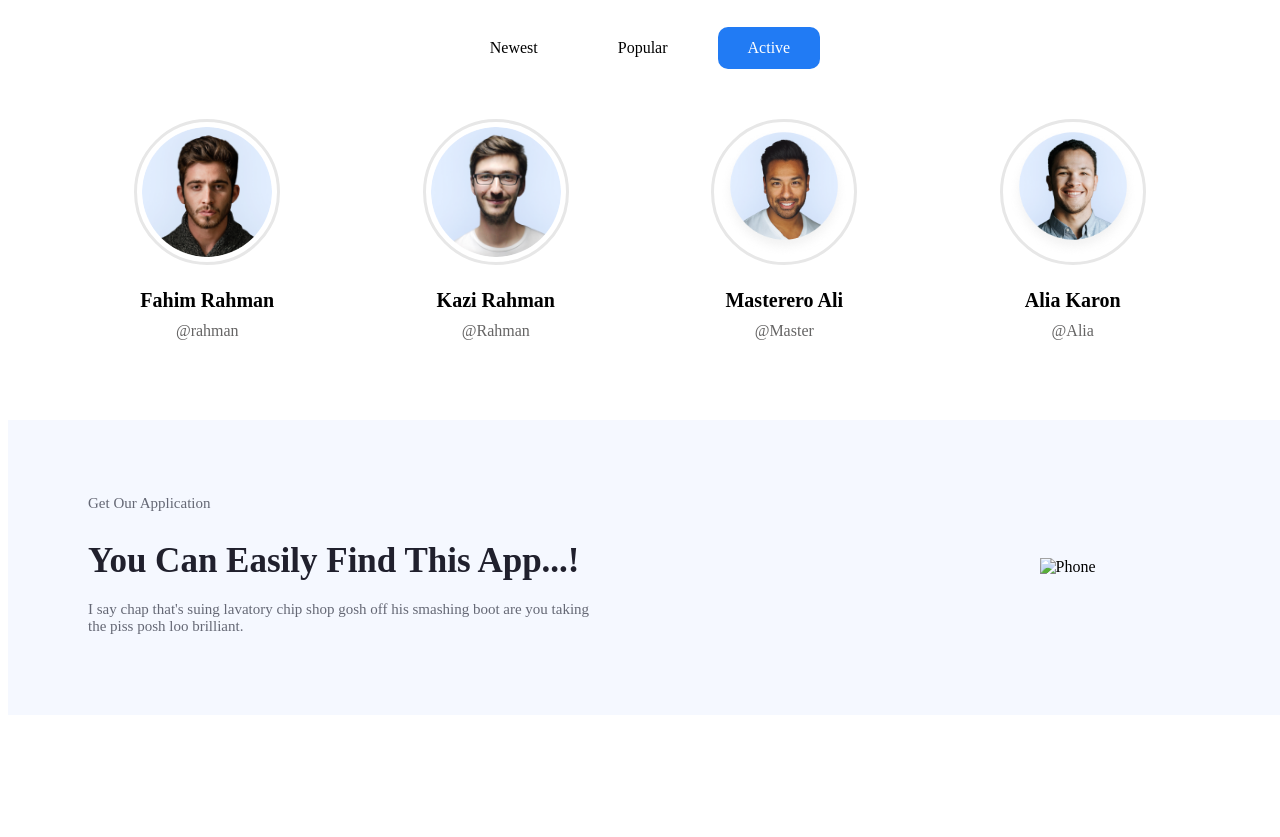
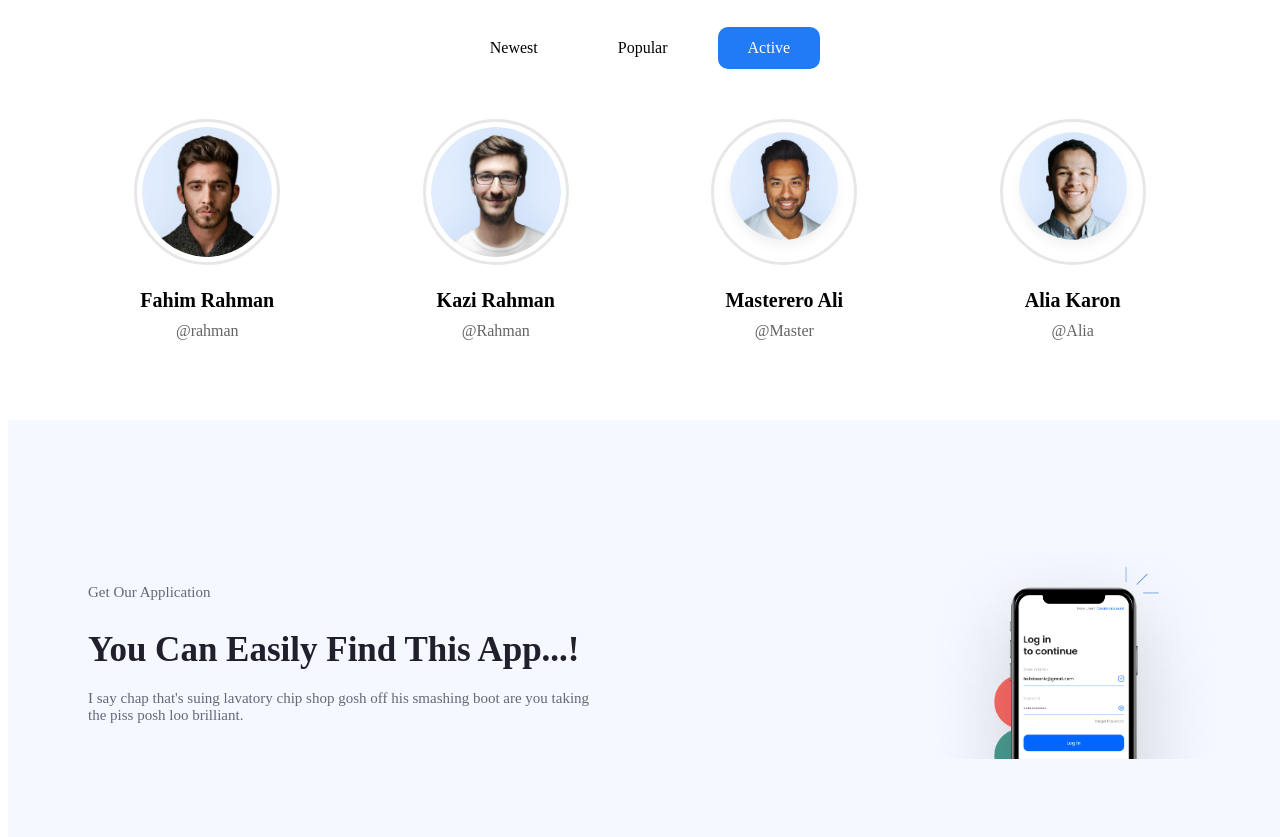
Before and after one commit to abdulhodirazzoqzoda-cpu/classwork, a plain HTML site: page index.html in a window 1280 px wide. Shown: the part 2821-3658 px from the top of the page. Before the commit the page ends 3544 px from the top, so only its background shows below. Drawn offline with Linux system fonts and the light colour scheme.

Commit message:
section 6

```diff
--- a/index.html
+++ b/index.html
@@ -265,9 +265,8 @@
     </div>
 
     <div class="rasmi-section6">
-        <img src="phone.png" alt="Phone">
+        <img src="./images/mobile muckup.png" alt="Phone">
     </div>
-
 </section>
 </body>
 </html>
```
Also changed, not shown: images/mobile muckup.png (added).
